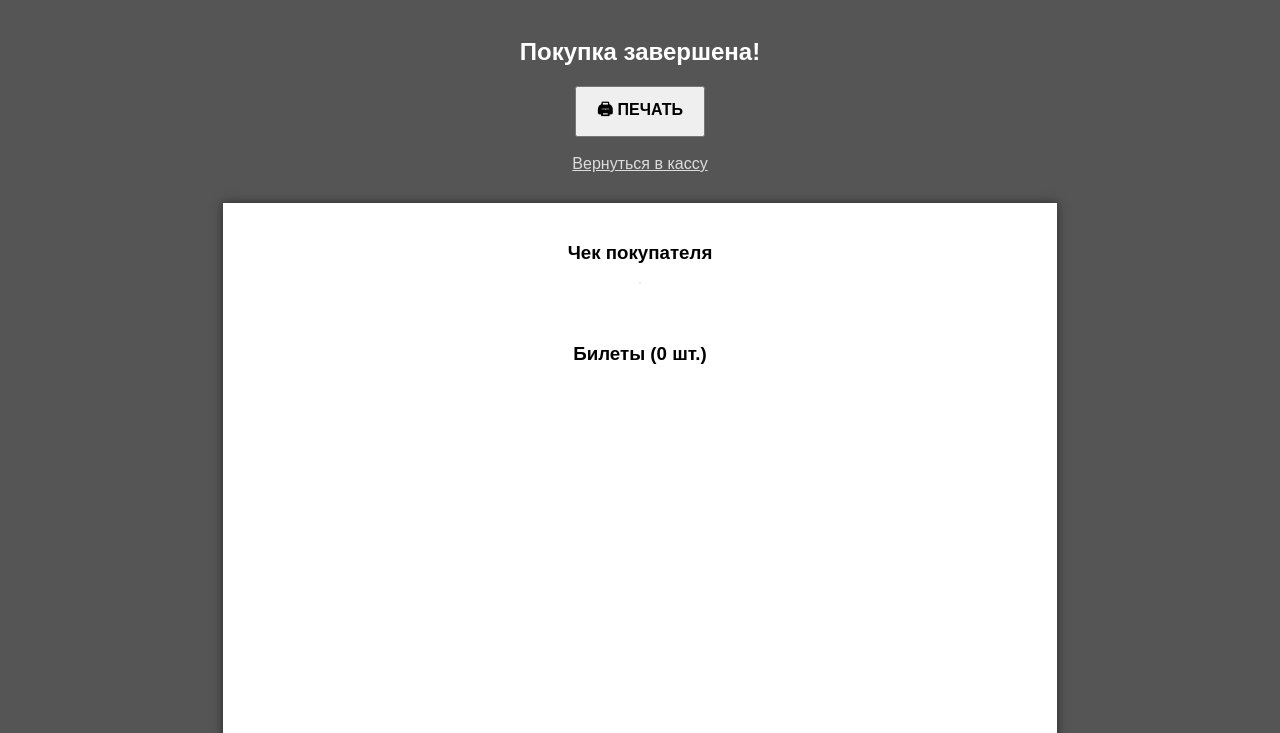
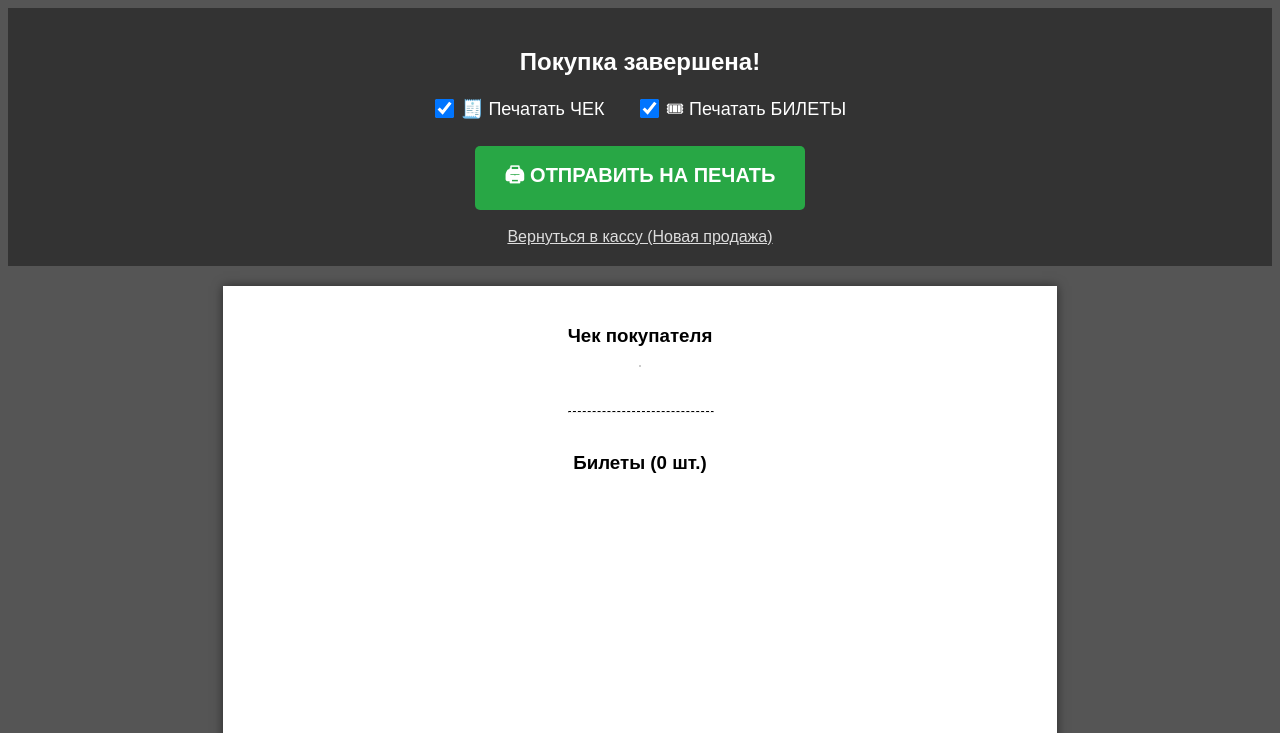
Before and after one commit to homelotto749/lottohome, a Flask app: template templates/print_view.html in a window 1280 px wide. Shown: the top 733 px of the page. Run offline with Flask 3, Linux system fonts and the light colour scheme; the template is opened without the code that fills it, so the values that code supplies are empty.

Commit message:
Update print_view.html

```diff
--- a/templates/print_view.html
+++ b/templates/print_view.html
@@ -2,7 +2,7 @@
 <html lang="ru">
 <head>
     <meta charset="UTF-8">
-    <title>Печать билетов HOMELOTO</title>
+    <title>Печать HOMELOTO</title>
     <style>
         body { background: #555; text-align: center; font-family: sans-serif; }
         .page {
@@ -16,34 +16,74 @@
             flex-direction: column;
             align-items: center;
         }
-        .controls { padding: 10px; color: white; }
-        .ticket-img { max-width: 100%; margin-bottom: 20px; border: 1px dashed #ccc; }
-        .receipt-img { max-width: 300px; margin-bottom: 40px; border: 1px solid #eee; }
+        .controls { padding: 20px; color: white; background: #333; margin-bottom: 20px; }
+        .ticket-img, .receipt-img { max-width: 100%; margin-bottom: 20px; border: 1px dashed #ccc; }
+        .receipt-img { width: 300px; }
 
+        .toggle-label { font-size: 18px; margin: 0 15px; cursor: pointer; display: inline-block; }
+        input[type="checkbox"] { transform: scale(1.5); margin-right: 5px; }
+
+        /* СКРЫТИЕ ПРИ ПЕЧАТИ */
         @media print {
-            body { background: white; }
+            body { background: white; margin: 0; }
             .controls { display: none; }
             .page { box-shadow: none; margin: 0; width: 100%; }
+
+            /* Если класс .hide-print добавлен, элемент не печатается */
+            .hide-print { display: none !important; }
         }
+
+        /* Визуальное скрытие на экране (прозрачность), чтобы кассир видел, что отключено */
+        .dimmed { opacity: 0.2; }
     </style>
+    <script>
+        function toggleSection(id, checkbox) {
+            var el = document.getElementById(id);
+            if (checkbox.checked) {
+                el.classList.remove('hide-print');
+                el.classList.remove('dimmed');
+            } else {
+                el.classList.add('hide-print');
+                el.classList.add('dimmed');
+            }
+        }
+    </script>
 </head>
 <body>
 
     <div class="controls">
         <h2>Покупка завершена!</h2>
-        <button onclick="window.print()" style="padding: 10px 20px; font-size: 16px; font-weight: bold; cursor: pointer;">🖨 ПЕЧАТЬ</button>
+
+        <div style="margin: 20px 0;">
+            <label class="toggle-label">
+                <input type="checkbox" checked onclick="toggleSection('receiptArea', this)"> 🧾 Печатать ЧЕК
+            </label>
+            <label class="toggle-label">
+                <input type="checkbox" checked onclick="toggleSection('ticketsArea', this)"> 🎟 Печатать БИЛЕТЫ
+            </label>
+        </div>
+
+        <button onclick="window.print()" style="padding: 15px 30px; font-size: 20px; font-weight: bold; cursor: pointer; background: #28a745; color: white; border: none; border-radius: 5px;">🖨 ОТПРАВИТЬ НА ПЕЧАТЬ</button>
         <br><br>
-        <a href="/cashier" style="color: #ddd;">Вернуться в кассу</a>
+        <a href="/cashier" style="color: #ddd;">Вернуться в кассу (Новая продажа)</a>
     </div>
 
     <div class="page">
+        <!-- Зона чека -->
+        <div id="receiptArea">
             <h3>Чек покупателя</h3>
             <img src="{{ receipt_img }}" class="receipt-img">
+            <hr style="width: 100%; border-top: 1px dashed black; margin: 20px 0;">
+        </div>
 
+        <!-- Зона билетов -->
+        <div id="ticketsArea">
             <h3>Билеты ({{ tickets_imgs|length }} шт.)</h3>
             {% for img_url in tickets_imgs %}
                 <img src="{{ img_url }}" class="ticket-img">
+                <br>
             {% endfor %}
+        </div>
     </div>
 
 </body>
```
Lines whose indentation alone changed are shown as unchanged.
